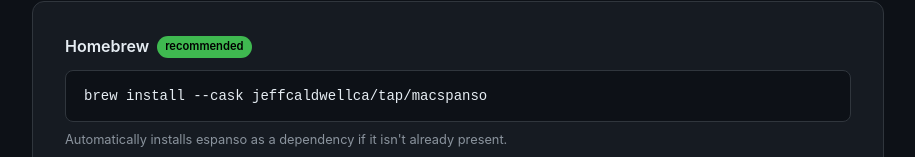
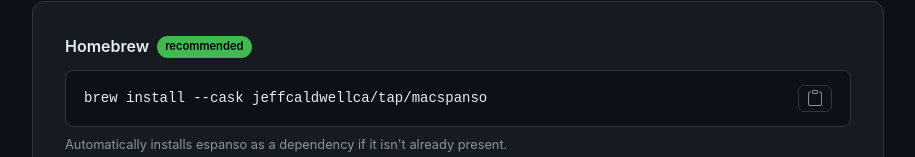
Before and after one commit to jeffcaldwellca/macspanso, a plain HTML site: page docs/index.html in a window 1280 px wide. Shown: the part 643-800 px from the top of the page, without its empty margins (182-1097 px from the left). Drawn offline with nearby package versions, Linux system fonts and the light colour scheme.

Commit message:
add clipboard shortcut

```diff
--- a/docs/index.html
+++ b/docs/index.html
@@ -225,7 +225,26 @@
       font-size: 0.875rem;
       color: var(--text);
       overflow-x: auto;
+      display: flex;
+      align-items: center;
+      justify-content: space-between;
+      gap: 12px;
     }
+
+    .copy-btn {
+      background: none;
+      border: 1px solid var(--border);
+      border-radius: 6px;
+      color: var(--muted);
+      cursor: pointer;
+      padding: 4px 8px;
+      font-size: 1rem;
+      line-height: 1;
+      transition: color 0.15s, border-color 0.15s;
+      flex-shrink: 0;
+    }
+    .copy-btn:hover { color: var(--text); border-color: var(--muted); }
+    .copy-btn.copied { color: var(--green); border-color: var(--green); }
 
     .divider {
       border: none;
@@ -300,7 +319,10 @@
     <div class="install-block">
       <div class="install-option">
         <h3>Homebrew <span class="tag">recommended</span></h3>
-        <div class="code-block">brew install --cask jeffcaldwellca/tap/macspanso</div>
+        <div class="code-block">
+          <code>brew install --cask jeffcaldwellca/tap/macspanso</code>
+          <button class="copy-btn" onclick="copyInstall(this)" title="Copy to clipboard"><i class="bi bi-clipboard"></i></button>
+        </div>
         <p style="font-size:0.8rem;color:var(--muted);margin-top:8px;">Automatically installs espanso as a dependency if it isn't already present.</p>
       </div>
       <hr class="divider" />
@@ -366,5 +388,20 @@
     </p>
   </footer>
 
+  <script>
+    function copyInstall(btn) {
+      const text = btn.parentElement.querySelector('code').textContent;
+      navigator.clipboard.writeText(text).then(() => {
+        const icon = btn.querySelector('i');
+        icon.className = 'bi bi-check-lg';
+        btn.classList.add('copied');
+        setTimeout(() => {
+          icon.className = 'bi bi-clipboard';
+          btn.classList.remove('copied');
+        }, 2000);
+      });
+    }
+  </script>
+
 </body>
 </html>
```
